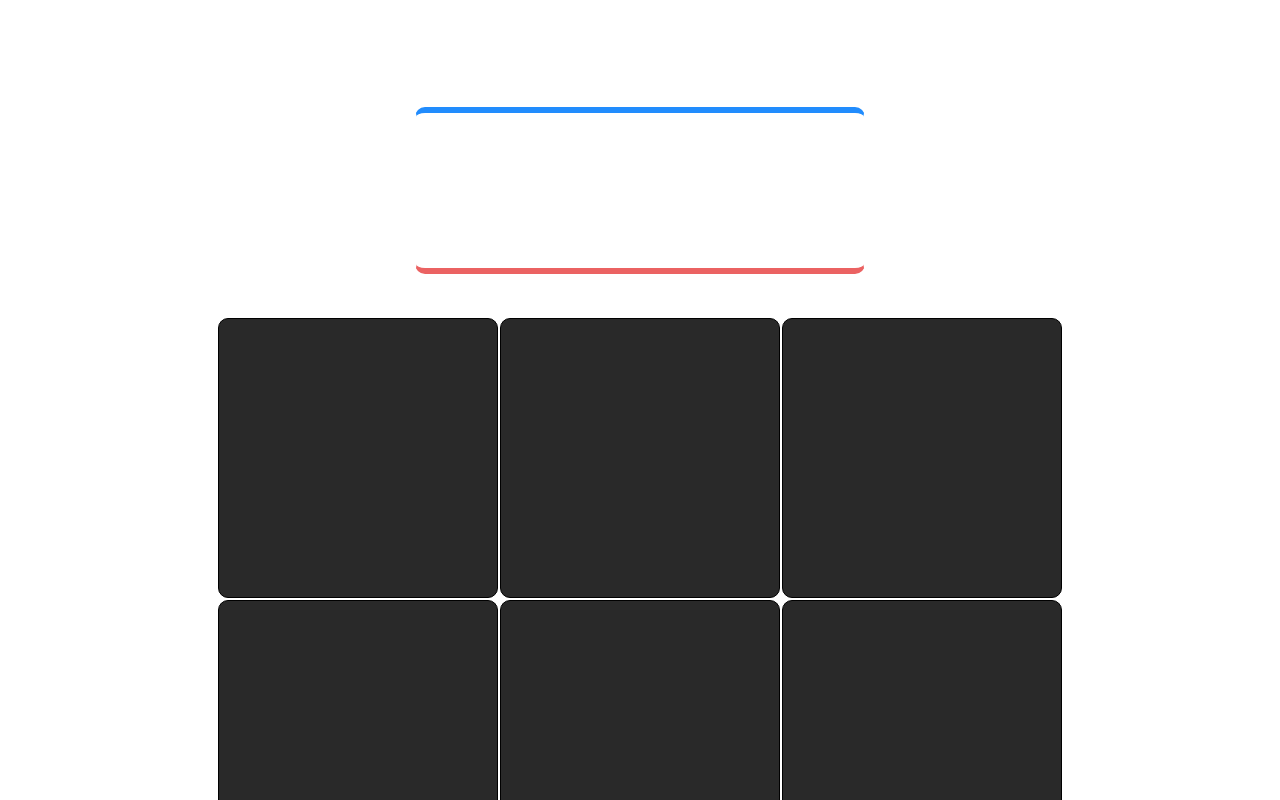
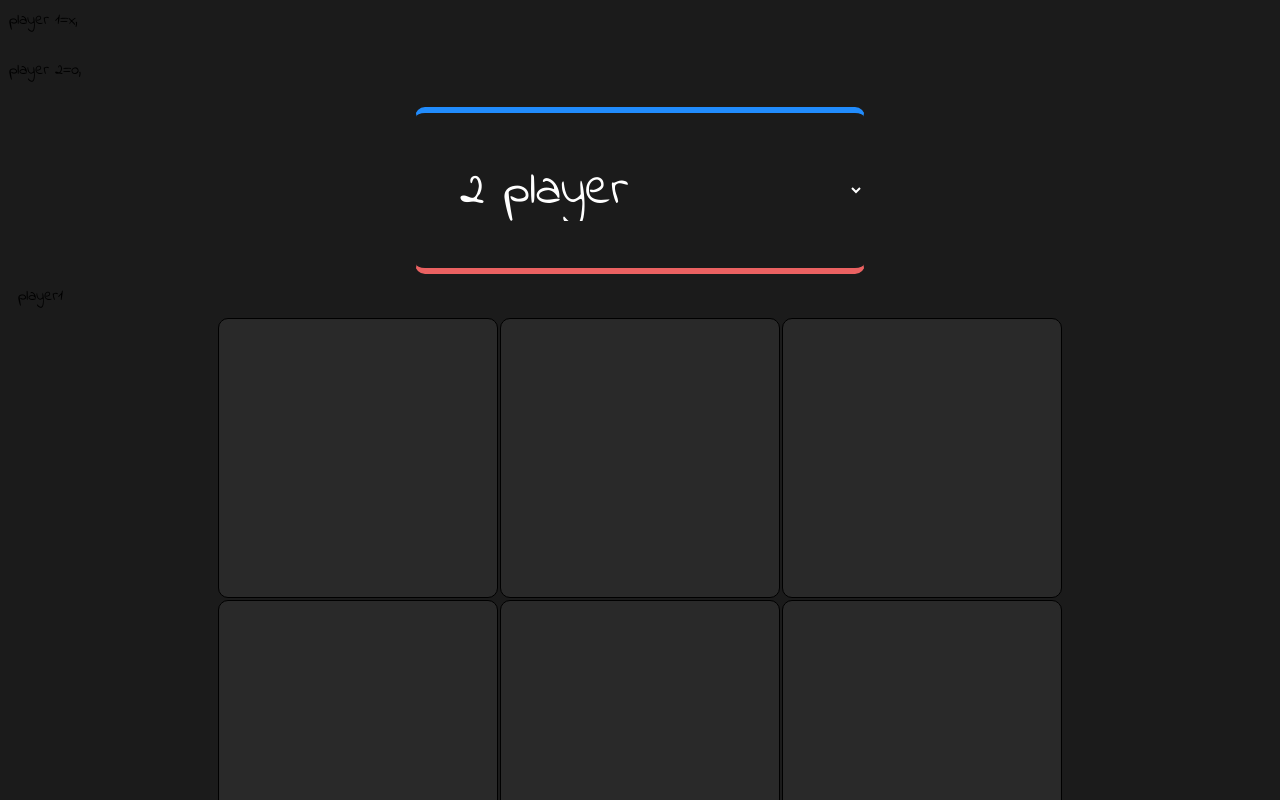
Before and after one commit to Labib2oo2/tictactoe, a plain HTML site: page index.html in a window 1280 px wide. Shown: the top 800 px of the page. Drawn offline with Linux system fonts and the light colour scheme.

Commit message:
Update index.html

```diff
--- a/index.html
+++ b/index.html
@@ -12,7 +12,7 @@
 
 
 
-body{background:white!important;color:white;}
+
 .majhkhan{display:grid;
 place-items:center;
 }
```
